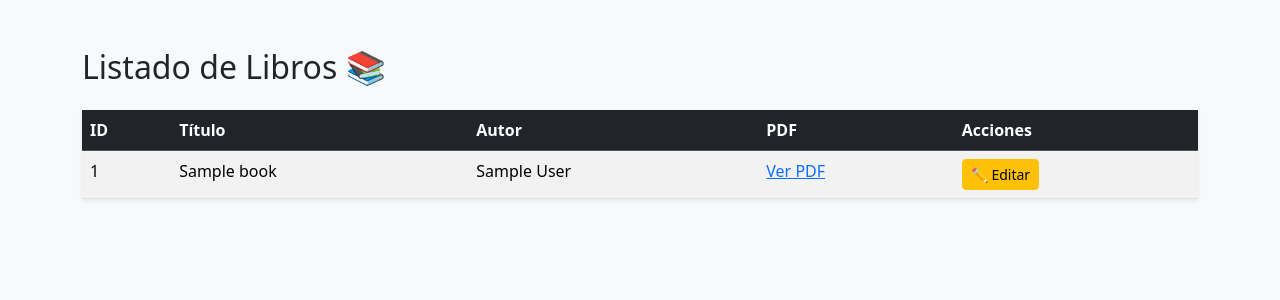
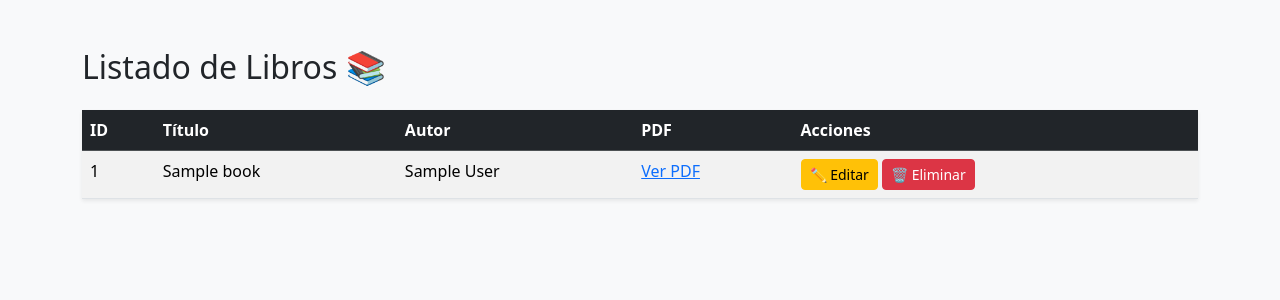
Before and after one commit to CBAST-and/book_manager, a Flask app: template templates/list_books.html in a window 1280 px wide. Shown: the top 300 px of the page. Run offline with Flask 3, Linux system fonts and the light colour scheme; the template is opened without the code that fills it: most values are stand-ins (such as "Sample title", 1, 10 or a date in 2020).

Commit message:
Feature: delete book (ruta + botón + confirmación)

```diff
--- a/books/books_controller.py
+++ b/books/books_controller.py
@@ -50,3 +50,9 @@ def update_book(book_id):
     book["pdf_url"] = request.form.get("pdf_url")
 
     return redirect("/books")
+
+@books_bp.route("/books/delete/<int:book_id>", methods=["POST"])
+def delete_book(book_id):
+    global books
+    books = [b for b in books if b["id"] != book_id]
+    return redirect("/books")
--- a/templates/list_books.html
+++ b/templates/list_books.html
@@ -33,9 +33,13 @@
                 <td>{{ book.author }}</td>
                 <td><a href="{{ book.pdf_url }}" target="_blank">Ver PDF</a></td>
                 <td>
-                    <a href="/books/edit/{{ book.id }}" class="btn btn-warning btn-sm">
-                        ✏️ Editar
-                    </a>
+                    <a href="/books/edit/{{ book.id }}" class="btn btn-warning btn-sm">✏️ Editar</a>
+
+                        <form action="/books/delete/{{ book.id }}" method="POST" class="d-inline">
+                            <button class="btn btn-danger btn-sm" onclick="return confirm('¿Seguro que deseas eliminar este libro?')">
+                            🗑️ Eliminar
+                            </button>
+    </form>
                 </td>
             </tr>
             {% endfor %}
```
